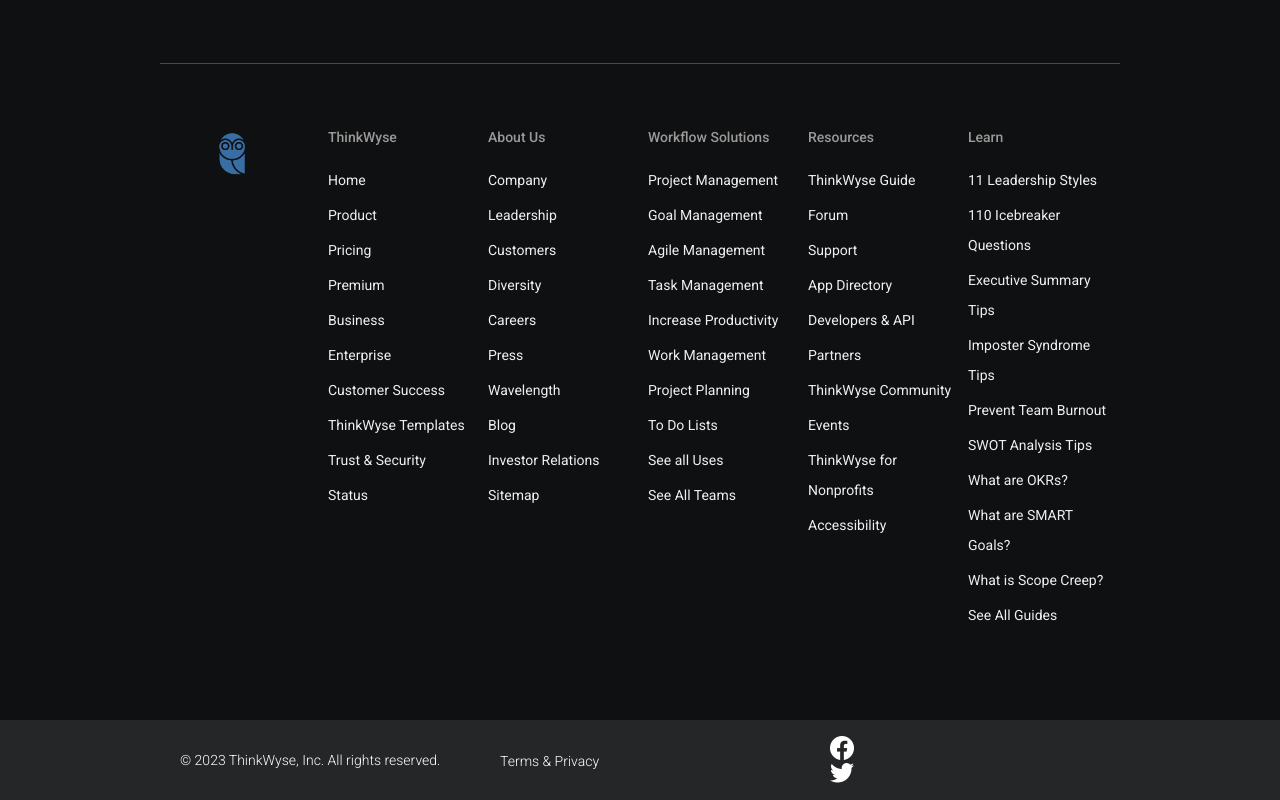
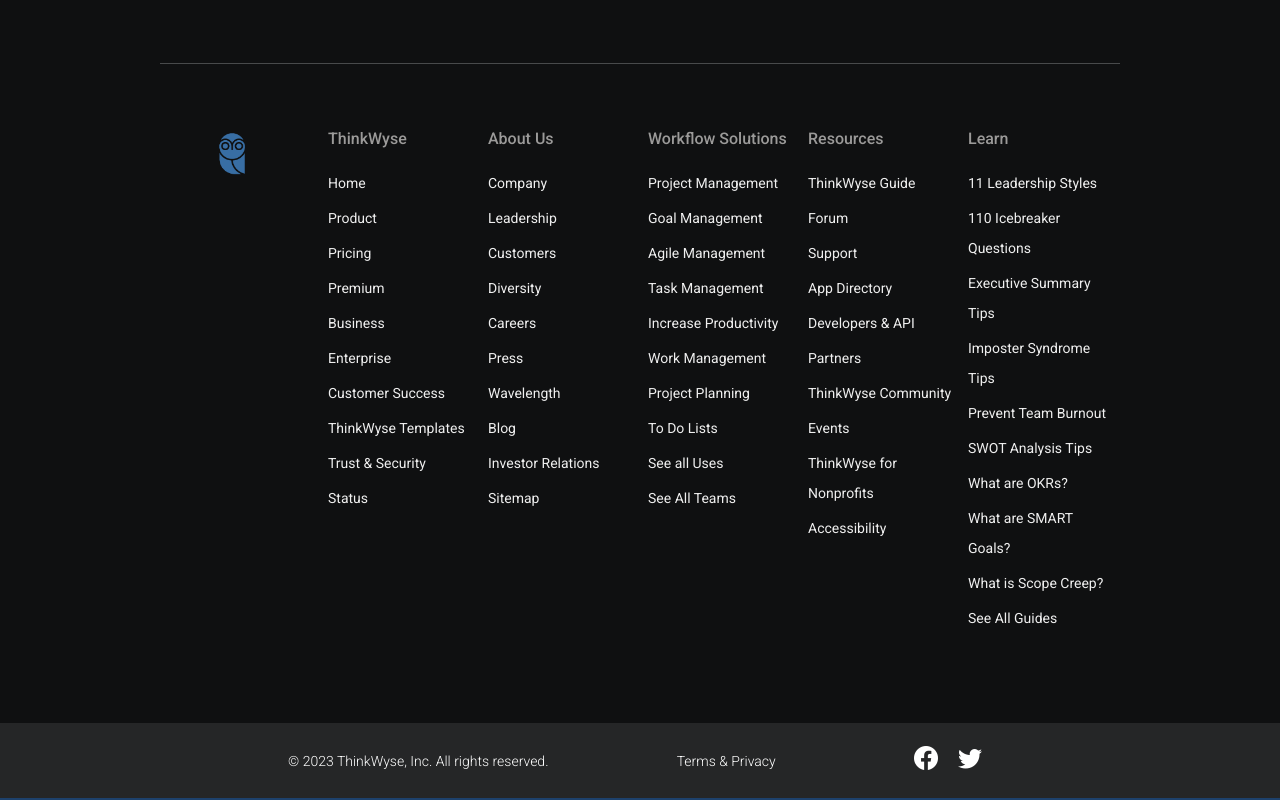
Before and after one commit to gmorgan9/thinkwyse, a plain HTML site: page index.html in a window 1280 px wide. Shown: the part 4193-4993 px from the top of the page. Drawn offline with nearby package versions, Linux system fonts and the light colour scheme.

Commit message:
v1.9 - updated footer

```diff
--- a/assets/styles/main.css
+++ b/assets/styles/main.css
@@ -551,7 +551,7 @@ margin-top: 25px;
 }
 .footer-column h4 {
     margin-bottom: 20px;
-    font-size: 14px;
+    font-size: 16px;
     color: rgb(155, 154, 153);
     font-weight: 500;
 }
@@ -582,43 +582,37 @@ margin-top: 25px;
     right: 0 !important;
     padding-top: 16px;
     padding-bottom: 16px;
-}
-.main-footer .main-footer-inside {
-    width: 75%;
-    margin-left: auto;
-    margin-right: auto;
+    padding: 20px 0;
     display: flex;
     justify-content: center;
     align-items: center;
+    text-align: center;
+    margin-right: auto;
+    margin-left: auto;
 }
-.main-footer .main-footer-inside p {
+.main-footer .main-footer-inside {
+    width: 65%;
+    display: flex;
+    flex-wrap: wrap;
+    justify-content: center;
+    align-items: center;
+    margin-right: auto;
+    margin-left: auto;
+}
+.main-footer .main-footer-inside .footer-section {
     font-size: 14px;
     line-height: 32px;
     color: white;
     font-weight: 300;
+    text-align: center;
+    margin-right: auto;
+    margin-left: auto;
 }
-.footer {
-    background-color: #f5f5f5;
-    padding: 20px 0;
-    text-align: center;
-}
-.footer-content {
-    display: flex;
-    flex-wrap: wrap;
-    justify-content: center;
-    align-items: center;
-}
-.footer-section {
-    flex: 1;
-    padding: 0 20px;
-}
-.language-list,
 .footer-links,
-.social-links {
+.social-links ul {
     list-style: none;
     padding: 0;
 }
-.language-list a,
 .footer-links a,
 .social-links a {
     text-decoration: none;
@@ -626,10 +620,16 @@ margin-top: 25px;
     font-weight: 300;
     font-size: 14px;
 }
+.footer-links a:hover,
+.social-links a:hover {
+    color: rgb(115, 115, 115);
+}
+.social-links ul {
+    display: flex;
+    flex-direction: row;
+}
 .social-links a i {
     font-size: 24px;
     margin: 0 10px;
-    display: flex;
-    flex-direction: row;
 }
 /* END main-footer */
--- a/index.html
+++ b/index.html
@@ -612,23 +612,18 @@
                     <div class="footer-section">
                         <p>&copy; 2023 ThinkWyse, Inc. All rights reserved.</p>
                     </div>
-                    <!-- <div class="footer-section">
-                        <ul class="language-list">
-                            <li><a href="#">English</a></li>
-                            <li><a href="#">Español</a></li>
-                        </ul>
-                    </div> -->
                     <div class="footer-section">
                         <ul class="footer-links">
                             <li><a href="#">Terms & Privacy</a></li>
                         </ul>
                     </div>
                     <div class="footer-section">
-                        <ul class="social-links">
-                            <li><a href="#"><i class="bi bi-facebook"></i></a></li>
-                            <li><a href="#"><i class="bi bi-twitter"></i></a></li>
-                            <!-- Add more social links as needed -->
-                        </ul>
+                        <div class="social-links">
+                            <ul>
+                                <li><a href="#"><i class="bi bi-facebook"></i></a></li>
+                                <li><a href="#"><i class="bi bi-twitter"></i></a></li>
+                            </ul>
+                        </div>
                     </div>
                 </div>
             </div>
```
